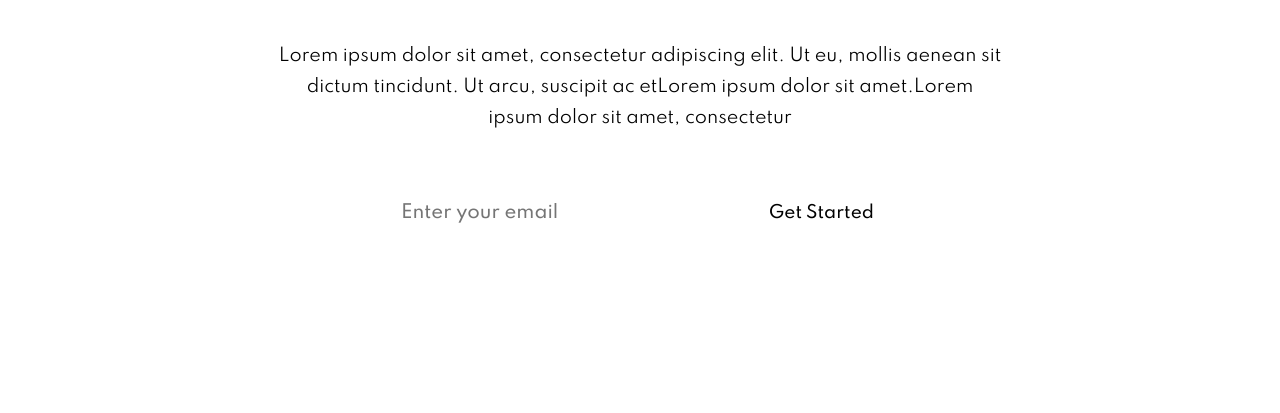
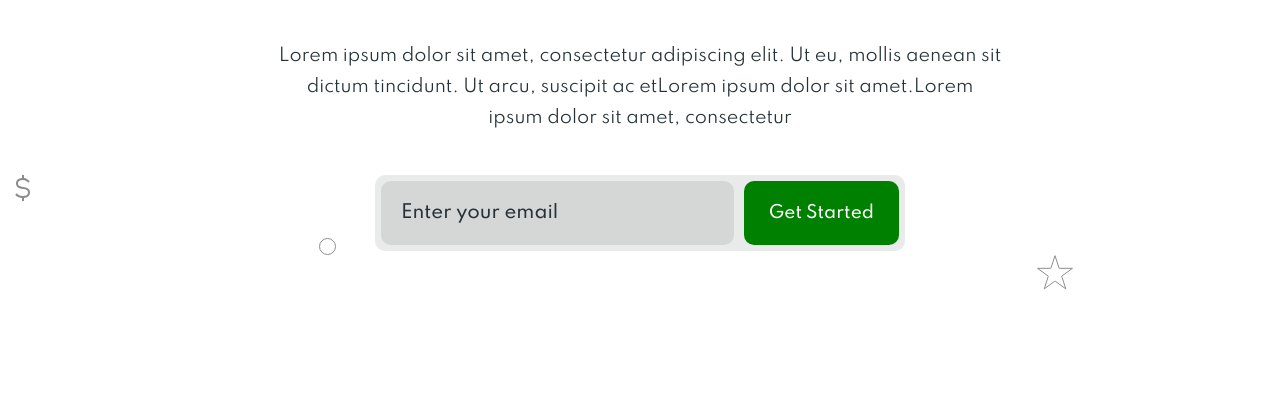
Before and after one commit to MykolaRudenko7/FarmVest, a plain HTML site: page index.html in a window 1280 px wide. Shown: the part 377-790 px from the top of the page. Drawn offline with Linux system fonts and the light colour scheme; the site is published under a folder, as on GitHub Pages, so addresses that start at the root find nothing.

Commit message:
liitle fix

```diff
--- a/index.html
+++ b/index.html
@@ -463,7 +463,7 @@
 		</footer>
 	</div>
 
-	<script type='module' src="/js/script.js"></script>
+	<script type='module' src="js/script.js"></script>
 
 </body>
 
```
